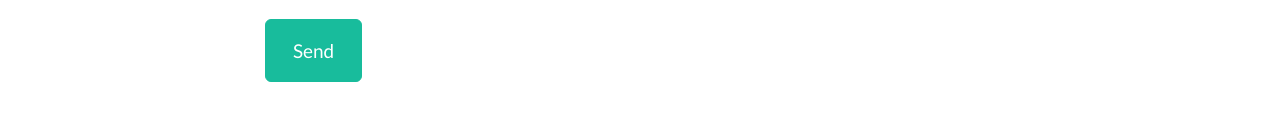
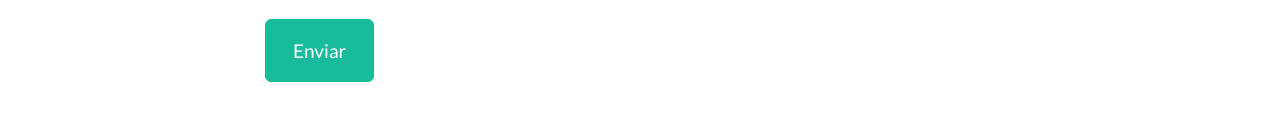
Before and after one commit to alissonzampietro/alissonzampietro.github.io, a plain HTML site: page index.html in a window 1280 px wide. Shown: the part 2843-2975 px from the top of the page. Drawn offline with nearby package versions, Linux system fonts and the light colour scheme.

Commit message:
Inserindo botão enviar

```diff
--- a/index.html
+++ b/index.html
@@ -215,7 +215,7 @@
                         <div id="success"></div>
                         <div class="row">
                             <div class="form-group col-xs-12">
-                                <button type="submit" class="btn btn-success btn-lg">Send</button>
+                                <button type="submit" class="btn btn-success btn-lg">Enviar</button>
                             </div>
                         </div>
                     </form>
```
